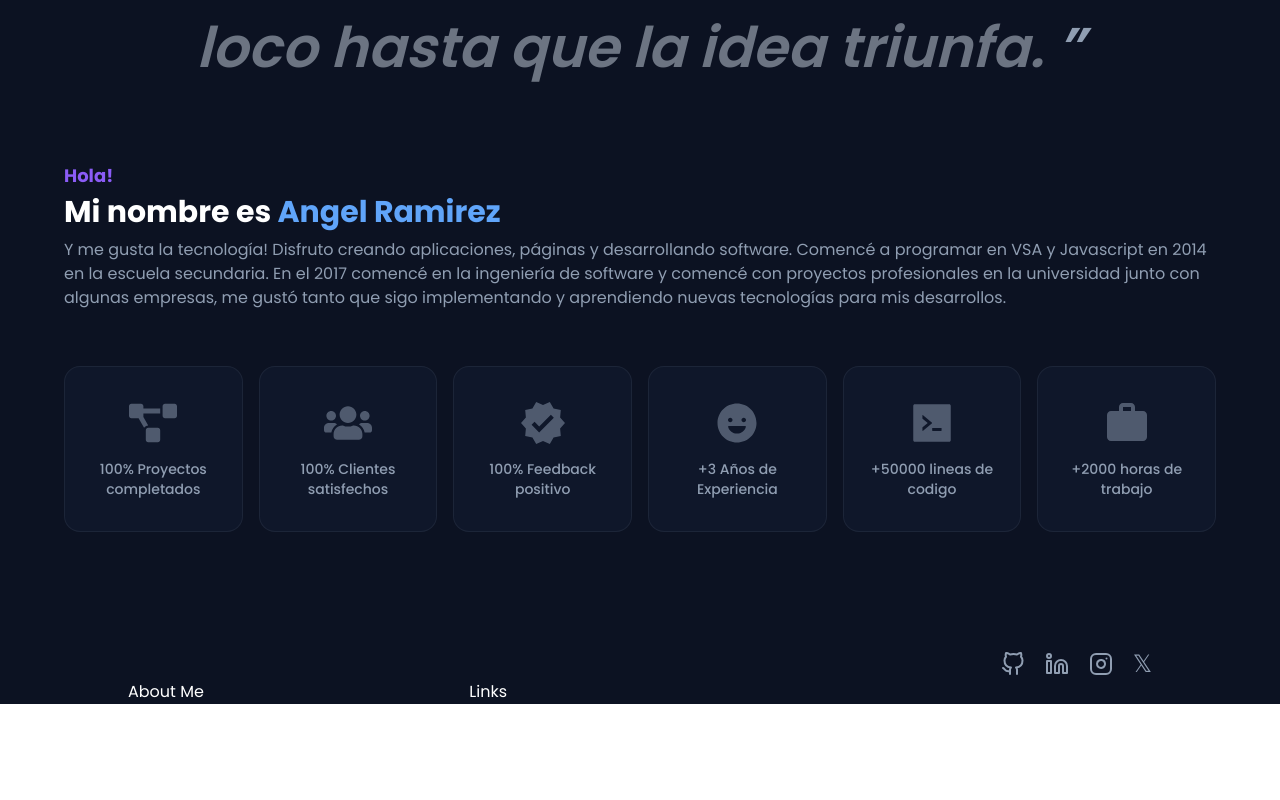
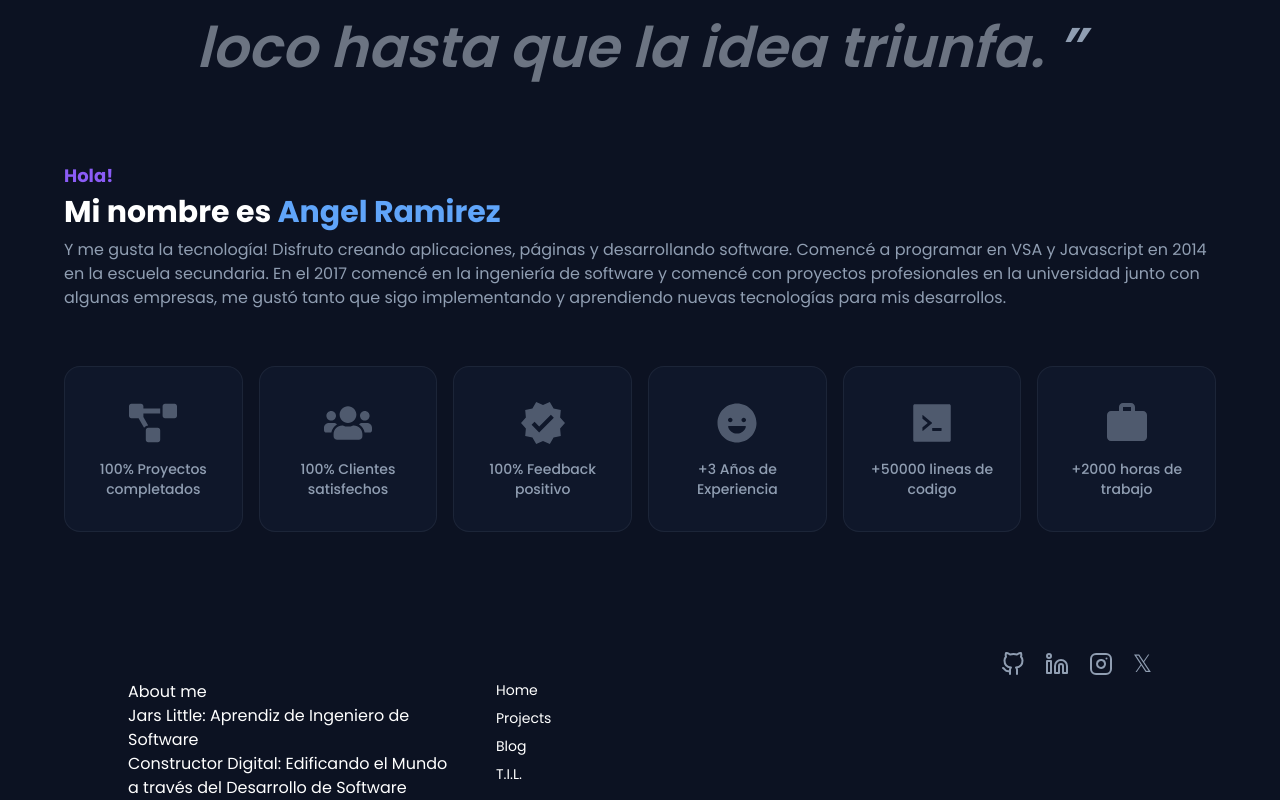
Before and after one commit to ImJars/Development-full-coding, a React (Vite) app: page / in a window 1280 px wide. Shown: the part 968-1768 px from the top of the page. Before the commit the page ends 1672 px from the top, so only its background shows below. Built offline with nearby package versions, Linux system fonts and the light colour scheme.

Commit message:
Update footer.jsx

```diff
--- a/src/footer.jsx
+++ b/src/footer.jsx
@@ -1,7 +1,7 @@
 import React from "react";
 import styled from "styled-components";
 import { FiGithub, FiLinkedin, FiInstagram } from "react-icons/fi";
-// import FooterLink from "./components/footer/footerLinks";
+import FooterLink from "./components/footer/footerLinks";
 import FooterIcons from "./components/footer/footerIcons";
 
 const FooterSection = styled.section`
@@ -40,16 +40,39 @@ function Footer() {
                   children={"𝕏"}
                 />
               </div>
-              <div className="flex">
+              <div className="flex space-x-10">
                 <div className="w-1/3">
-                  <h1>
-                    About Me
-                  </h1>
+                  <div>
+                    <h1>
+                      About me
+                    </h1>
+                    <h1>
+                      Jars Little: Aprendiz de Ingeniero de Software
+                    </h1>
+                    <h1>
+                      Constructor Digital: Edificando el Mundo a través del Desarrollo de Software
+                    </h1>
+                  </div>
                 </div>
                 <div className="w-2/3">
-                  <h1>
-                    Links
-                  </h1>
+                  <div>
+                    <FooterLink
+                      text={"Home"}
+                      link={"/"}
+                    />
+                    <FooterLink
+                      text={"Projects"}
+                      link={"/projects"}
+                    />
+                    <FooterLink
+                      text={"Blog"}
+                      link={"/blog"}
+                    />
+                    <FooterLink
+                      text={"T.I.L."}
+                      link={"/til"}
+                    />
+                  </div>
                 </div>
               </div>
             </div>
```
